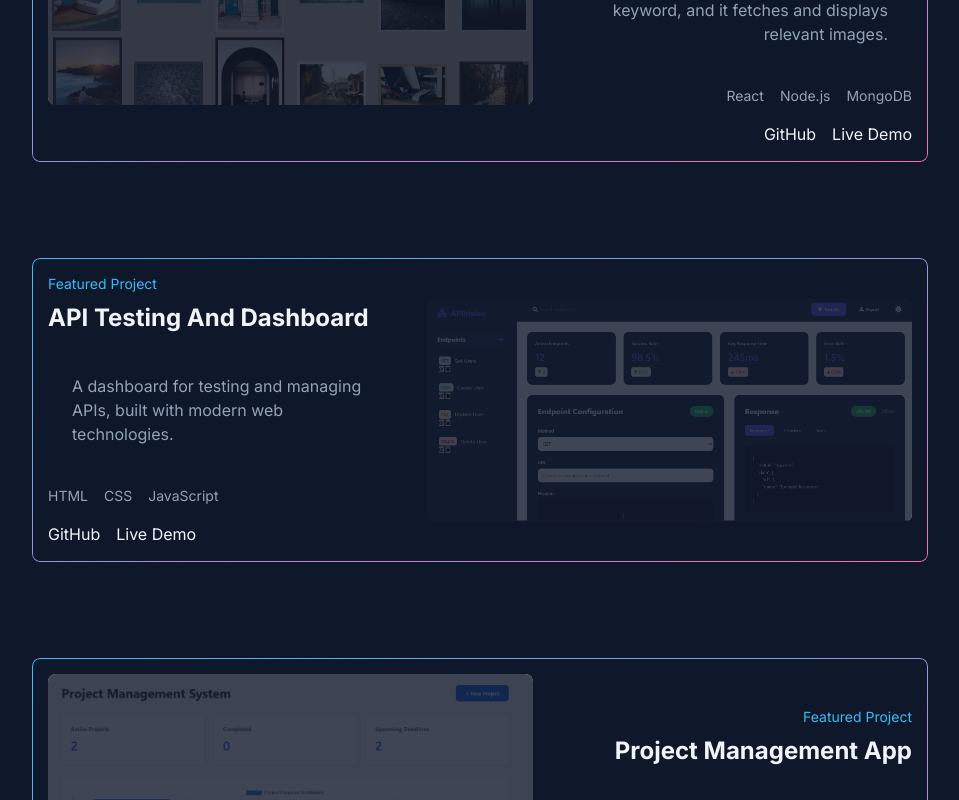
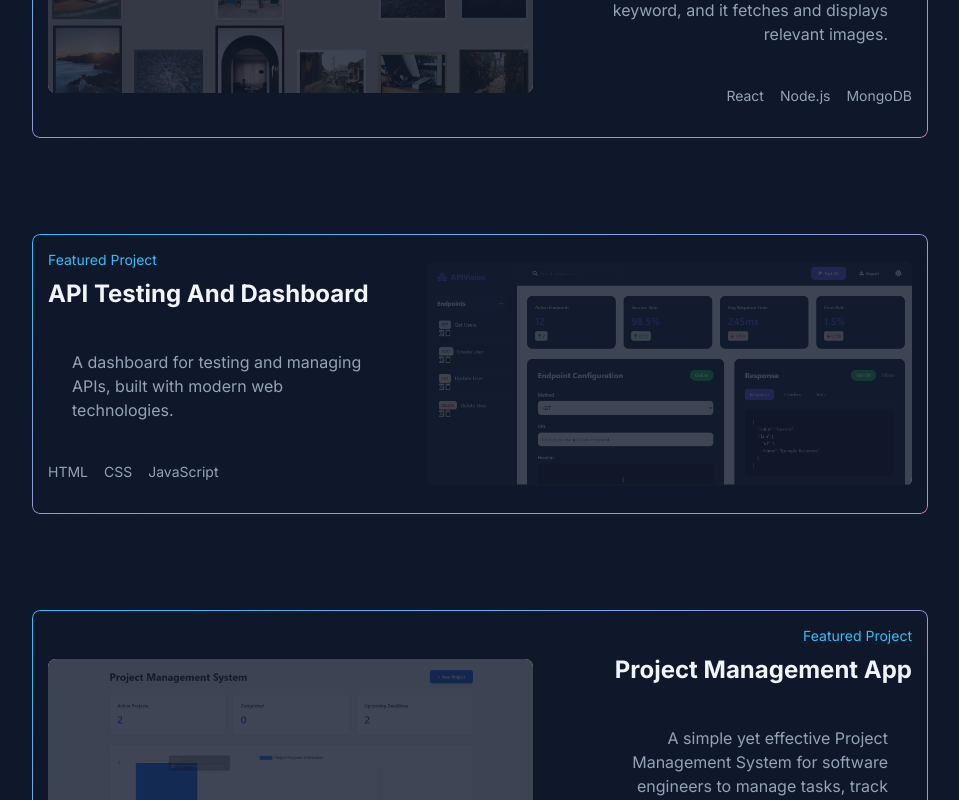
Before and after one commit to diwakarshukla941/Portfolio, a React (Vite) app: page / in a window 1280 px wide. Shown: the part 2060-2860 px from the top of the page, without its empty margins (160-1119 px from the left). Built offline with nearby package versions, Linux system fonts and the light colour scheme.

Commit message:
minor changes

```diff
--- a/src/components/Projects.jsx
+++ b/src/components/Projects.jsx
@@ -1,8 +1,9 @@
 import { motion } from 'framer-motion';
-import galleria from "../images/galleria.png"
-import apiTestDashboard from "../images/api_test_dashboard.png"
-import ProjectManagement from "../images/ProjectManagement.png"
-import recipeSearch from "../images/RecipeSearch.png"
+import galleria from "../images/galleria.png";
+import apiTestDashboard from "../images/api_test_dashboard.png";
+import ProjectManagement from "../images/ProjectManagement.png";
+import recipeSearch from "../images/RecipeSearch.png";
+
 const Projects = () => {
   const projects = [
     {
@@ -19,7 +20,7 @@ const Projects = () => {
       tech: ['HTML', 'CSS', 'JavaScript'],
       image: apiTestDashboard,
       github: "https://github.com/diwakarshukla941/-Api-Testing-And-Dashboard",
-      live: "https://iridescent-taiyaki-17aeeb.netlify.app/"
+      live: "https://apivisionn.netlify.app/"
     },
     {
       title: "Project Management App",
@@ -27,7 +28,7 @@ const Projects = () => {
       tech: ["HTML", "CSS", "JavaScript", "LocalStorage"],
       image: ProjectManagement,
       github: "https://github.com/diwakarshukla941/Project-Management",
-      live: "https://recipesearchhapp.netlify.app/"
+      live: "https://projecttmanager.netlify.app/"
     },
     {
       title: "Recipe Search App",
@@ -59,9 +60,7 @@ const Projects = () => {
               whileInView={{ opacity: 1, y: 0 }}
               transition={{ duration: 0.5, delay: index * 0.2 }}
               viewport={{ once: true }}
-              className={`relative flex flex-col ${
-                index % 2 === 0 ? 'md:flex-row' : 'md:flex-row-reverse'
-              } items-center gap-8 project-card p-4 hover-trigger`}
+              className={`relative flex flex-col ${index % 2 === 0 ? 'md:flex-row' : 'md:flex-row-reverse'} items-center gap-8 project-card p-4 hover-trigger`}
             >
               <div className="w-full md:w-7/12 relative group">
                 <a href={project.live} target="_blank" rel="noopener noreferrer">
@@ -87,22 +86,7 @@ const Projects = () => {
                   ))}
                 </ul>
                 <div className={`flex gap-4 ${index % 2 === 0 ? 'justify-end' : 'justify-start'}`}>
-                  <a
-                    href={project.github}
-                    target="_blank"
-                    rel="noopener noreferrer"
-                    className="text-textPrimary hover:text-secondary transition-colors"
-                  >
-                    GitHub
-                  </a>
-                  <a
-                    href={project.live}
-                    target="_blank"
-                    rel="noopener noreferrer"
-                    className="text-textPrimary hover:text-secondary transition-colors"
-                  >
-                    Live Demo
-                  </a>
+                  {/* Removed GitHub link */}
                 </div>
               </div>
             </motion.div>
```
Also changed, not shown: src/images/ProjectManagement.png.
